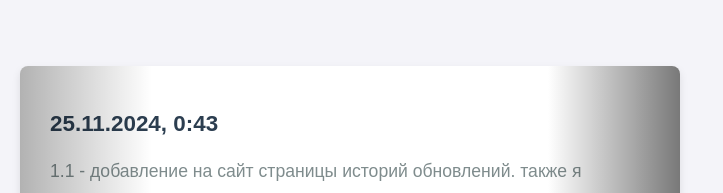
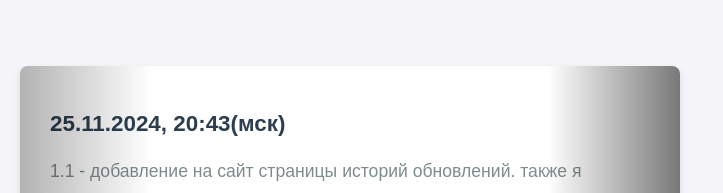
Before and after one commit to 6llGRUSHAll6/JopaShild.io, a plain HTML site: page logs.html in a window 1280 px wide. Shown: the part 238-431 px from the top of the page, without its empty margins (0-723 px from the left). Drawn offline with Linux system fonts and the light colour scheme.

Commit message:
logs.html

```diff
--- a/logs.html
+++ b/logs.html
@@ -246,7 +246,7 @@
 </head>
 <body>
     <div class="container">
-        <h1>25.11.2024, 0:43</h1>
+        <h1>25.11.2024, 20:43(мск)</h1>
         <p>1.1 - добавление на сайт страницы историй обновлений. также я переписал стили css</p>
     </div>
 </body>
```
